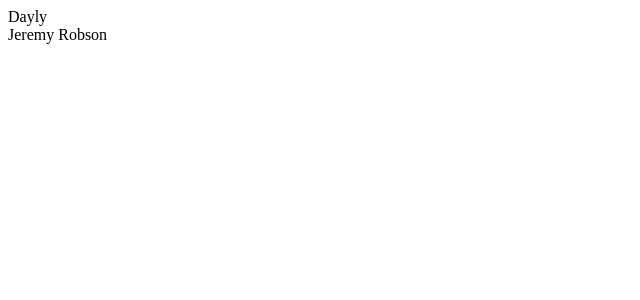
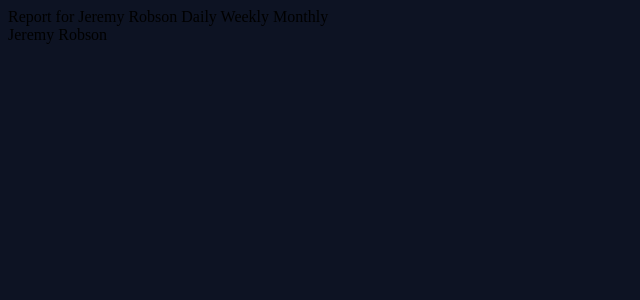
Before and after one commit to evgiur/time-tracker, a React (Create React App) app: page / in a window 1280 px wide. Shown: the top 300 px of the page, without its empty margins (0-640 px from the left). Built offline with nearby package versions, Linux system fonts and the light colour scheme.

Commit message:
styles-added

```diff
--- a/package.json
+++ b/package.json
@@ -9,6 +9,7 @@
     "react": "^18.2.0",
     "react-dom": "^18.2.0",
     "react-scripts": "5.0.1",
+    "sass": "^1.71.1",
     "web-vitals": "^2.1.4"
   },
   "scripts": {
--- a/src/App.js
+++ b/src/App.js
@@ -1,5 +1,6 @@
 import Maincart from "./components/Maincart";
 import Dashboadrcart from "./components/Dashboardcart";
+import './scss/app.scss';
 
 export default function App() {
   return (
--- a/src/components/Dashboardcart.jsx
+++ b/src/components/Dashboardcart.jsx
@@ -1,7 +1,8 @@
 import React from 'react'
+
 
 export default function Dashboardcart() {
   return (
-    <div>Jeremy Robson</div>
+    <div className='body'>Jeremy Robson</div>
   )
 }
--- a/src/components/Maincart.jsx
+++ b/src/components/Maincart.jsx
@@ -1,7 +1,15 @@
-import React from 'react'
+import React from 'react';
+import '../scss/app.scss';
 
 export default function Maincart() {
   return (
-    <div>Dayly</div>
+    <div className='main-cart-background'>
+      Report for
+      Jeremy Robson
+
+      Daily
+      Weekly
+      Monthly
+    </div>
   )
 }
--- /dev/null
+++ b/src/scss/_variables.scss
@@ -0,0 +1,2 @@
+$background: rgb(13, 19, 35);
+$blue: hsl(246, 80%, 60%)
--- /dev/null
+++ b/src/scss/app.scss
@@ -0,0 +1,9 @@
+@import "./variables";
+
+body {
+    background-color: $background;
+}
+
+.main-cart-backbround {
+    background-color: $blue;
+}
```
Also changed, not shown: 1 other file (tests, documents, lock files or other folders).
